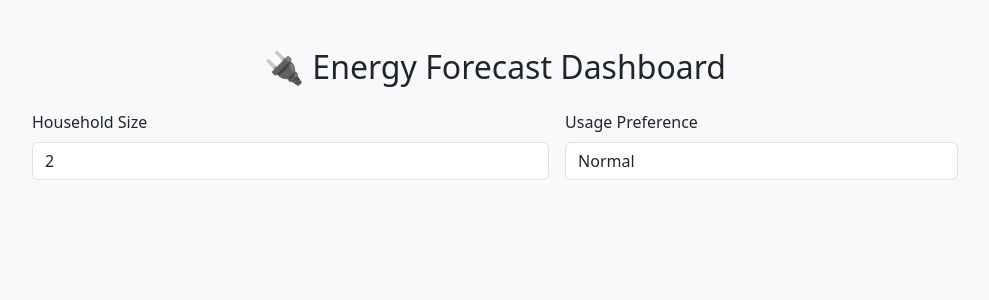
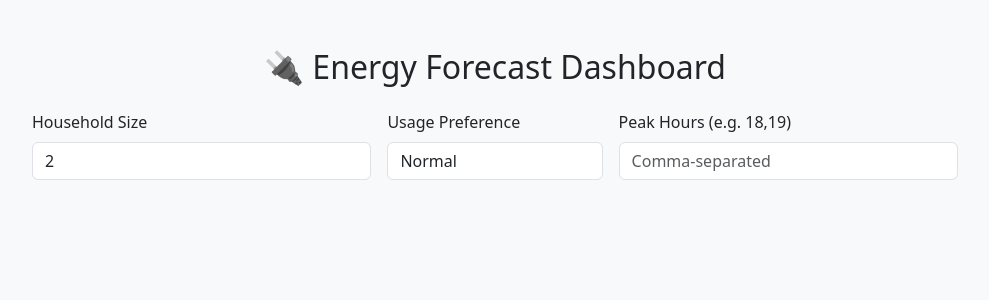
Before and after one commit to Birkbeck/msc-project-source-code-files-24-25-harishk3112-ui, a Flask app: page / in a window 1280 px wide. Shown: the top 300 px of the page, without its empty margins (145-1134 px from the left). Run offline with Flask 3, Linux system fonts and the light colour scheme; parts of the project's set-up code (start-up, migrations or seed data) failed here and were passed over.

Commit message:
Included input field to form

```diff
--- a/templates/index.html
+++ b/templates/index.html
@@ -49,5 +49,14 @@
               </select>
             </div>
 
+            <div class="flex-fill">
+              <label class="form-label">Peak Hours (e.g. 18,19)</label>
+              <input
+                type="text"
+                id="peakHours"
+                class="form-control"
+                placeholder="Comma-separated"
+              />
+
   </body>
 </html>
```
